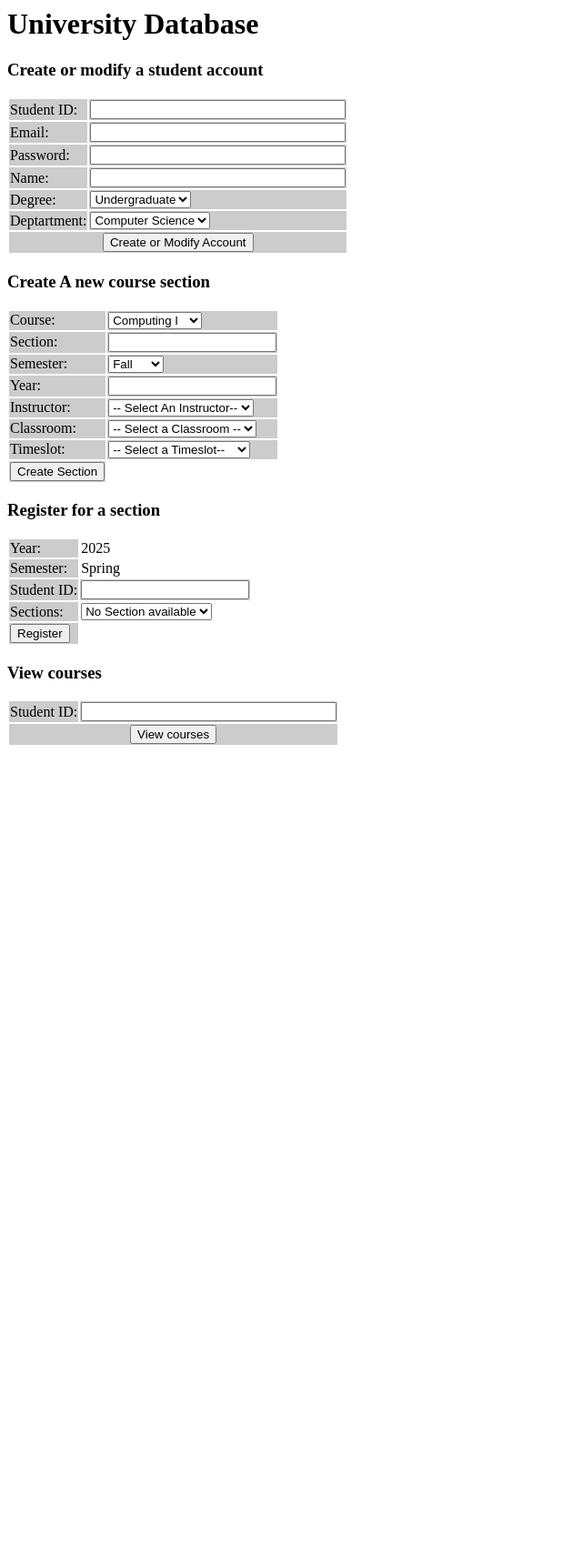
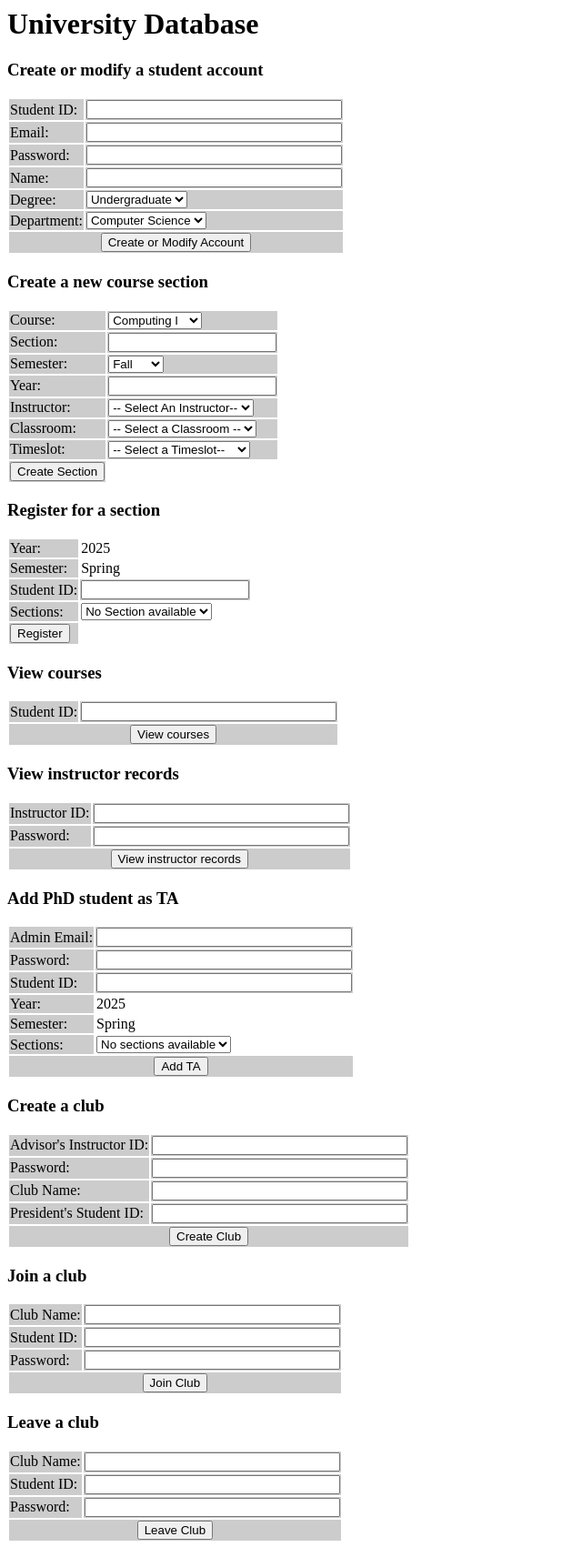
Before and after one commit to Stephen-Nuttall/Database-II-Project, a PHP site: page /phase2.php in a window 1280 px wide. Shown: the whole page at 91% size, without its empty margins (0-640 px from the left). Before the commit the page ends 819 px from the top, so only its background shows below. Run offline with PHP 8.4, Linux system fonts and the light colour scheme; data comes from the database, SQL or seed files in the repository; both versions use the stored data as it was after the commit; tables that the repository leaves empty hold one stand-in row (values such as "Sample post").

Commit message:
Add item 6

```diff
--- a/item3.php
+++ b/item3.php
@@ -88,7 +88,7 @@
 }
 
 
-//Check is student exists
+//Check if student exists
 $query_check_if_student_exist = "SELECT student_id FROM student WHERE student_id=?";
 $stmt = $conn->prepare($query_check_if_student_exist);
 $stmt->bind_param("s", $student_id);
@@ -147,11 +147,11 @@
 
 function can_register($are_prerequisites_satisfied, $is_space_available_in_section, $is_already_registered){
   if(!$are_prerequisites_satisfied){
-    echo ("Prerequisits should be taken before registering for this section.");
+    echo ("Prerequisites should be taken before registering for this section.");
     return false;
   }
   if(!$is_space_available_in_section){
-    echo("No available position,the section is already full.");
+    echo("No available position, the section is already full.");
     return false;
   }
   if($is_already_registered){
@@ -192,14 +192,14 @@
 
 if(can_register($are_prerequisites_satisfied, $is_space_available_in_section, $is_already_registered)){
   if(register($conn, $student_id, $course_id, $section_id, $current_semester, $current_year, $grade = null)){
-    echo("Successfull Registeration.");
+    echo(" Successful Registration.");
   }
   else{
-    echo("Failed Registeration.");
+    echo(" Failed Registration.");
   }
 }
 else{
-  echo("Cannot Register for this section.");
+  echo(" Cannot register for this section.");
 }
 
 ?>
--- /dev/null
+++ b/item6.php
@@ -0,0 +1,162 @@
+<!--  6. Teaching Assistants (TAs), who are PhD students, will be assigned by the admin to
+sections with more than 10 students. A PhD student is eligible to be a TA for only one
+section. -->
+
+<?php
+// Establishing MYSQL connection
+$host = "localhost";
+$username = "root";
+$password = "";
+$database = "db2";
+$myconnection = new mysqli($host, $username, $password, $database);
+
+// Check if connection is estblished
+if ($myconnection->connect_error) {
+    die("Connection failed: " . $myconnection->connect_error);
+}
+
+//Get Current year
+$this_year=-1;
+$query_get_current_year = "SELECT YEAR(CURDATE()) AS current_year";
+$result = $myconnection->query($query_get_current_year);
+
+if ($result && $row = $result->fetch_assoc()) {
+    $this_year = $row['current_year'];
+}
+
+//Get current semester
+$this_semester = "";
+$query_get_current_semester = "SELECT
+    CASE
+        WHEN MONTH(CURDATE()) BETWEEN 1 AND 5 THEN 'Spring'
+        WHEN MONTH(CURDATE()) BETWEEN 9 AND 12 THEN 'Fall'
+        ELSE 'Summer'
+    END AS current_semester";
+
+$result = $myconnection->query($query_get_current_semester);
+if ($result && $row = $result->fetch_assoc()) {
+    $this_semester = $row['current_semester'];
+}
+
+//Get all sections offered this year and semester
+$query_get_all_sections = "SELECT course_id , section_id
+    FROM section
+    WHERE year = ? AND semester = ?
+    ORDER BY course_id, section_id";
+
+$stmt = $myconnection->prepare($query_get_all_sections);
+$stmt->bind_param("ss", $this_year, $this_semester);
+$stmt->execute();
+$result_get_all_sections = $stmt->get_result();
+
+//Load the sections into the drop down menu
+$these_sections = '<option value="">-- Select a Section --</option>';
+if ($result_get_all_sections->num_rows > 0) {
+    while ($row = $result_get_all_sections->fetch_assoc()) {
+        $combined = htmlspecialchars($row["course_id"]) . '-' . htmlspecialchars($row["section_id"]);
+        $these_sections .= '<option value="' . $combined . '">' . $combined . '</option>';
+    }
+} else {
+    $these_sections = '<option value="">No sections available</option>';
+}
+
+//Return if the form is not submitted
+if ($_SERVER["REQUEST_METHOD"] !== "POST") {
+   return;
+}
+
+$email = $_POST["email"];
+$password_attempt = $_POST["password"];
+$sid = $_POST["student_id"];
+$selected_course_id_and_section_id = $_POST["section"];
+$parts = explode("-", $selected_course_id_and_section_id);
+$course_id = $parts[0];
+$section_id = $parts[1];
+
+if (empty($email) or empty($password_attempt) or empty($sid)) {
+    echo "Please fill out all the fields!";
+    exit;
+}
+
+$admin_email_query =
+    "SELECT *
+    FROM account
+    WHERE email = ? AND type = 'admin'";
+
+$stmt = $myconnection->prepare($admin_email_query);
+$stmt->bind_param("s", $email);
+$stmt->execute();
+$stmt->store_result();
+
+if ($stmt->num_rows == 0) {
+    echo "This is not a valid email.";
+    $myconnection->close();
+    exit;
+}
+$stmt->close();
+
+$admin_password_query =
+    "SELECT password
+    FROM account
+    WHERE email = ?";
+
+$stmt = $myconnection->prepare($admin_password_query);
+$stmt->bind_param("s", $email);
+$stmt->execute();
+$stmt->bind_result($actual_password);
+$stmt->fetch();
+$stmt->close();
+if ($password_attempt != $actual_password) {
+    echo "The password entered is incorrect.";
+    $myconnection->close();
+    exit;
+}
+
+$student_id_query =
+    "SELECT *
+    FROM phd
+    WHERE student_id = ?";
+
+$stmt = $myconnection->prepare($student_id_query);
+$stmt->bind_param("s", $sid);
+$stmt->execute();
+$stmt->store_result();
+if ($stmt->num_rows == 0) {
+    echo "There is no PhD Student with this ID.";
+    $myconnection->close();
+    exit;
+}
+$stmt->close();
+
+$phd_availablity_query =
+    "SELECT *
+    FROM ta
+    WHERE student_id = ?";
+$stmt = $myconnection->prepare($student_id_query);
+$stmt->bind_param("s", $sid);
+$stmt->execute();
+$stmt->store_result();
+if ($stmt->num_rows != 0) {
+    echo "This PhD student is already a TA for a section.";
+    $myconnection->close();
+    exit;
+}
+$stmt->close();
+
+$section_size_query =
+    "SELECT COUNT(*)
+    FROM take
+    where course_id = ? AND section_id = ? AND semester = ? AND year = ?";
+$stmt = $myconnection->prepare($section_size_query);
+$stmt->bind_param("sssd", $course_id, $section_id, $this_semester, $this_year);
+$stmt->execute();
+$stmt->bind_result($size);
+$stmt->fetch();
+$stmt->close();
+
+if ($size < 1) {
+    echo "There need to be at least 10 students in a section to get a TA.";
+}
+else {
+    echo 'The student has been added as a TA to the chosen selection.';
+}
--- a/phase2.php
+++ b/phase2.php
@@ -1,6 +1,7 @@
 
 <?php include 'item2.php'; ?>
 <?php include 'item3.php'; ?>
+<?php include 'item6.php'; ?>
 <html>
 
 <head>
@@ -49,7 +50,7 @@
         </td>
       </tr>
       <tr bgcolor="#cccccc">
-        <td>Deptartment:</td>
+        <td>Department:</td>
         <td align="left">
           <select name="dept">
             <option value="Miner School of Computer & Information Sciences">
@@ -70,7 +71,7 @@
         two sections per time slot. Each instructor teaches one or two sections per semester.
         Should an instructor be assigned two sections, the two sections must be scheduled in
         consecutive time slots. -->
-  <h3>Create A new course section</h3>
+  <h3>Create a new course section</h3>
   <form action="item2.php" method="POST">
     <table border="0">
       <tr>
@@ -117,11 +118,7 @@
         </td>
       </tr>
 
-
-
       <tr>
-
-
           <td bgcolor="#cccccc">
             <label for="classroom">Classroom:</label>
           </td>
@@ -130,12 +127,9 @@
             <?php echo $classrooms; ?>
             </select>
           </td>
-
-
       </tr>
 
       <tr>
-
         <td bgcolor="#cccccc">
           <label for="timeslot">Timeslot:</label>
         </td>
@@ -145,8 +139,6 @@
           <?php echo $timeslots; ?>
           </select>
         </td>
-
-
       </tr>
 
 
@@ -182,7 +174,6 @@
           </td>
           </tr>
 
-
           <tr>
           <td bgcolor="#cccccc">
             <label for="sections">Sections:</label>
@@ -195,9 +186,9 @@
           </tr>
 
         <tr>
-           <td bgcolor="#cccccc">
-          <button type="submit">Register</button>
-        </td>
+            <td bgcolor="#cccccc">
+            <button type="submit">Register</button>
+            </td>
         </tr>
 
           </table>
@@ -227,20 +218,192 @@
         names of current semester's enrolled students and the names and grades of students
         from past semesters. -->
 
+    <h3>View instructor records</h3>
+    <form action="item5.php" method="post">
+        <table border="0">
+            <tr bgcolor="#cccccc">
+                <td>Instructor ID:</td>
+                <td align="left">
+                    <input type="text" name="instructor_id" size="32" maxlength="32" />
+                </td>
+            </tr>
+
+            <tr bgcolor="#cccccc">
+                <td>Password:</td>
+                <td align="left">
+                    <input type="text" name="password" size="32" maxlength="32" />
+                </td>
+            </tr>
+            <tr bgcolor="#cccccc">
+                <td colspan="2" align="center">
+                    <input type="submit" value="View instructor records" />
+                </td>
+            </tr>
+        </table>
+    </form>
+
   <!--  6. Teaching Assistants (TAs), who are PhD students, will be assigned by the admin to
         sections with more than 10 students. A PhD student is eligible to be a TA for only one
         section. -->
+
+    <h3>Add PhD student as TA</h3>
+    <form action="item6.php" method="post">
+        <table border="0">
+            <tr bgcolor="#cccccc">
+                <td>Admin Email:</td>
+                <td align="left">
+                    <input type="text" name="email" size="32" maxlength="32" />
+                </td>
+            </tr>
+
+            <tr bgcolor="#cccccc">
+                <td>Password:</td>
+                <td align="left">
+                    <input type="text" name="password" size="32" maxlength="32" />
+                </td>
+            </tr>
+
+            <tr bgcolor="#cccccc">
+                <td>Student ID:</td>
+                <td align="left">
+                    <input type="text" name="student_id" size="32" maxlength="32" />
+                </td>
+            </tr>
+
+            <tr>
+                <td align="left" bgcolor="#cccccc">
+                    <label for="year">Year:</label></td>
+                <td><?= $this_year ?></td>
+            </tr>
+
+            <tr>
+                <td align="left" bgcolor="#cccccc">
+                    <label for="semester">Semester:</label></td>
+                <td><?= $this_semester ?></td>
+            </tr>
+
+            <tr>
+                <td bgcolor="#cccccc">
+                    <label for="sections">Sections:</label>
+                </td>
+                <td>
+                    <select name="section" id="section" required>
+                        <?php echo $these_sections; ?>
+                    </select>
+                </td>
+            </tr>
+
+            <tr bgcolor="#cccccc">
+                <td colspan="2" align="center">
+                    <input type="submit" value="Add TA"/>
+                </td>
+            </tr>
+        </table>
+    </form>
 
   <!--  7. Grader positions for sections with 5 to 10 students will be assigned by the admin with
         either MS students or undergraduate students who have got A- or A in the course. If
         there are more than one qualified candidates, the admin will choose one as the grader.
         A student may serve as a grader for only one section. -->
 
-  <!--  8. he admin or instructor can appoint one or two instructors as advisor(s) for PhD
+  <!--  8. The admin or instructor can appoint one or two instructors as advisor(s) for PhD
         students, including a start date, and optional end date. The advisor will be able to view
         the course history of their advisees, and update their advisees’ information. -->
 
-  <!--  9. Student-proposed functionality #1 -->
+    <!--  9. Student-proposed functionality #1 - Club stuff -->
+        <!--  9. Student-proposed functionality #1 - Club stuff -->
+        <h3>Create a club</h3>
+    <form action="item9create.php" method="post">
+        <table border="0">
+            <tr bgcolor="#cccccc">
+                <td>Advisor's Instructor ID:</td>
+                <td align="left">
+                    <input type="text" name="instructor_id" size="32" maxlength="32" />
+                </td>
+            </tr>
+            <tr bgcolor="#cccccc">
+                <td>Password:</td>
+                <td align="left">
+                    <input type="text" name="password" size="32" maxlength="32" />
+                </td>
+            </tr>
+            <tr bgcolor="#cccccc">
+                <td>Club Name:</td>
+                <td align="left">
+                    <input type="text" name="club_name" size="32" maxlength="32" />
+                </td>
+            </tr>
+            <tr bgcolor="#cccccc">
+                <td>President's Student ID:</td>
+                <td align="left">
+                    <input type="text" name="president_id" size="32" maxlength="32" />
+                </td>
+            </tr>
+            <tr bgcolor="#cccccc">
+                <td colspan="2" align="center">
+                    <input type="submit" value="Create Club" />
+                </td>
+            </tr>
+        </table>
+    </form>
+
+    <h3>Join a club</h3>
+    <form action="item9join.php" method="post">
+        <table border="0">
+            <tr bgcolor="#cccccc">
+                <td>Club Name:</td>
+                <td align="left">
+                    <input type="text" name="club_name" size="32" maxlength="32" />
+                </td>
+            </tr>
+            <tr bgcolor="#cccccc">
+                <td>Student ID:</td>
+                <td align="left">
+                    <input type="text" name="student_id" size="32" maxlength="32" />
+                </td>
+            </tr>
+            <tr bgcolor="#cccccc">
+                <td>Password:</td>
+                <td align="left">
+                    <input type="text" name="password" size="32" maxlength="32" />
+                </td>
+            </tr>
+            <tr bgcolor="#cccccc">
+                <td colspan="2" align="center">
+                    <input type="submit" value="Join Club" />
+                </td>
+            </tr>
+        </table>
+    </form>
+
+    <h3>Leave a club</h3>
+    <form action="item9leave.php" method="post">
+        <table border="0">
+            <tr bgcolor="#cccccc">
+                <td>Club Name:</td>
+                <td align="left">
+                    <input type="text" name="club_name" size="32" maxlength="32" />
+                </td>
+            </tr>
+            <tr bgcolor="#cccccc">
+                <td>Student ID:</td>
+                <td align="left">
+                    <input type="text" name="student_id" size="32" maxlength="32" />
+                </td>
+            </tr>
+            <tr bgcolor="#cccccc">
+                <td>Password:</td>
+                <td align="left">
+                    <input type="text" name="password" size="32" maxlength="32" />
+                </td>
+            </tr>
+            <tr bgcolor="#cccccc">
+                <td colspan="2" align="center">
+                    <input type="submit" value="Leave Club" />
+                </td>
+            </tr>
+        </table>
+    </form>
 
   <!--  10. Student-proposed functionality #2 -->
 </body>
```
Also changed, not shown: DB2-tables.sql (line endings or trailing spaces).
